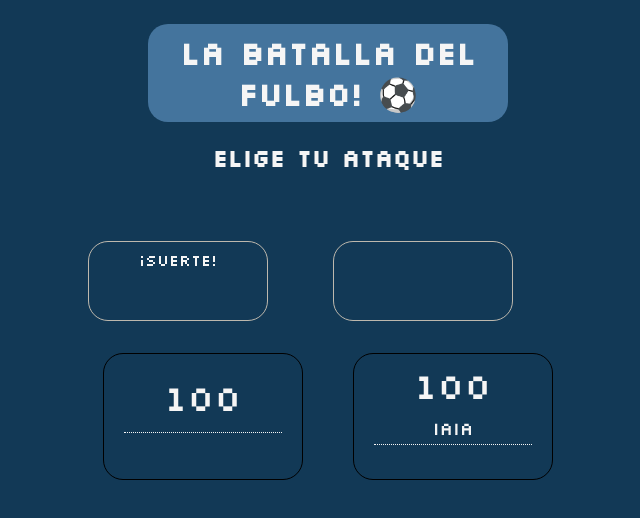
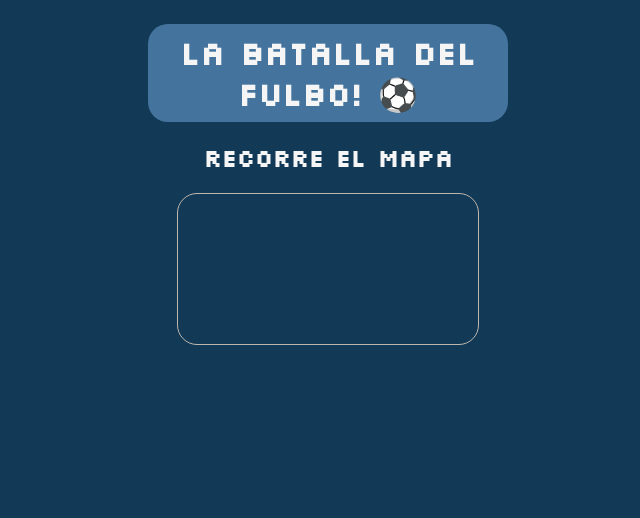
Before and after one commit to lufz88/BatallaDelFulbo, a plain HTML site: page index.html in a window 1280 px wide. Both pictures are taken after a click on the button "Seleccionar". Shown: the whole page, without its empty margins (312-952 px from the left). Drawn offline with Linux system fonts and the light colour scheme.

Commit message:
no me acuerdo que cambios se hicieron peor no importa

```diff
--- a/css/style.css
+++ b/css/style.css
@@ -95,11 +95,10 @@ button {
 }
 
 #mensajes {
-    display: grid;
-    grid-template-columns: 1fr 1fr;
+    display: flex;
+    justify-content: space-around;
     width: 500px;
     margin-top: 0;
-    padding-left: 10px ;
 }
 
 #mensajes p {
@@ -166,7 +165,18 @@ button {
     border-bottom: 1px dotted whitesmoke;
 }
 
+#ver-mapa {
+    display: flex;
+    flex-direction: column;
+    text-align: center;
+    justify-content: center;
+    align-items: center;
+}
 
+#mapa {
+    border: 1px solid #bdb8ad;
+    border-radius: 20px;
+}
 
 /*Animación*/
 
--- a/index.html
+++ b/index.html
@@ -24,6 +24,11 @@
         </div>
 
         <button class="shadow-inset-center" id="boton-mascota">Seleccionar</button>
+    </section>
+    <section id="ver-mapa">
+        <h1 class="title">La batalla del Fulbo! ⚽</h1>
+        <h2 class="subtitle">Recorre el mapa</h2>
+        <canvas id="mapa"></canvas>
     </section>
     <section id="seleccionar-ataque">
         <h1 class="title">La batalla del Fulbo! ⚽</h1>
--- a/js/codigo.js
+++ b/js/codigo.js
@@ -18,6 +18,9 @@ const mensajeAtaqueEnemigo = document.getElementById("ataques-del-enemigo");
 
 const contenedorTarjeta = document.getElementById("contenedor-tarjeta");
 const contenedorBotones = document.getElementById("contenedor-botones");
+
+const sectionVerMapa = document.getElementById(`ver-mapa`);
+const mapa = document.getElementById(`mapa`);
 
 
 let personajes = [];
@@ -43,6 +46,7 @@ let ataqueJugador;
 let ataqueEnemigo;
 let vidasJugador = 100;
 let vidasEnemigo = 100;
+let lienzo = mapa.getContext("2d");
 
 class Personaje {
     constructor(nombre, foto, vida,) {
@@ -74,6 +78,7 @@ personajes.push(Iaia, Seve, Chino, Ivan, Martin, Gonzalez);
 
 function iniciarJuego() {
     seccionAtaque.style.display = "none";
+    sectionVerMapa.style.display = "none";
 
     personajes.forEach((personaje) => {
         opcionPersonaje = `
@@ -104,7 +109,11 @@ function iniciarJuego() {
 //Funciones de seleccion de mascotas
 
 function seleccionarMascotaJugador() {
-    seccionAtaque.style.display = "flex";
+    sectionVerMapa.style.display = "flex";
+    let o
+
+
+    // seccionAtaque.style.display = "flex";
     seccionMascota.style.display = "none";
     if (inputIaia.checked) {
         spanMascotaJugador.innerHTML = inputIaia.id;
```
